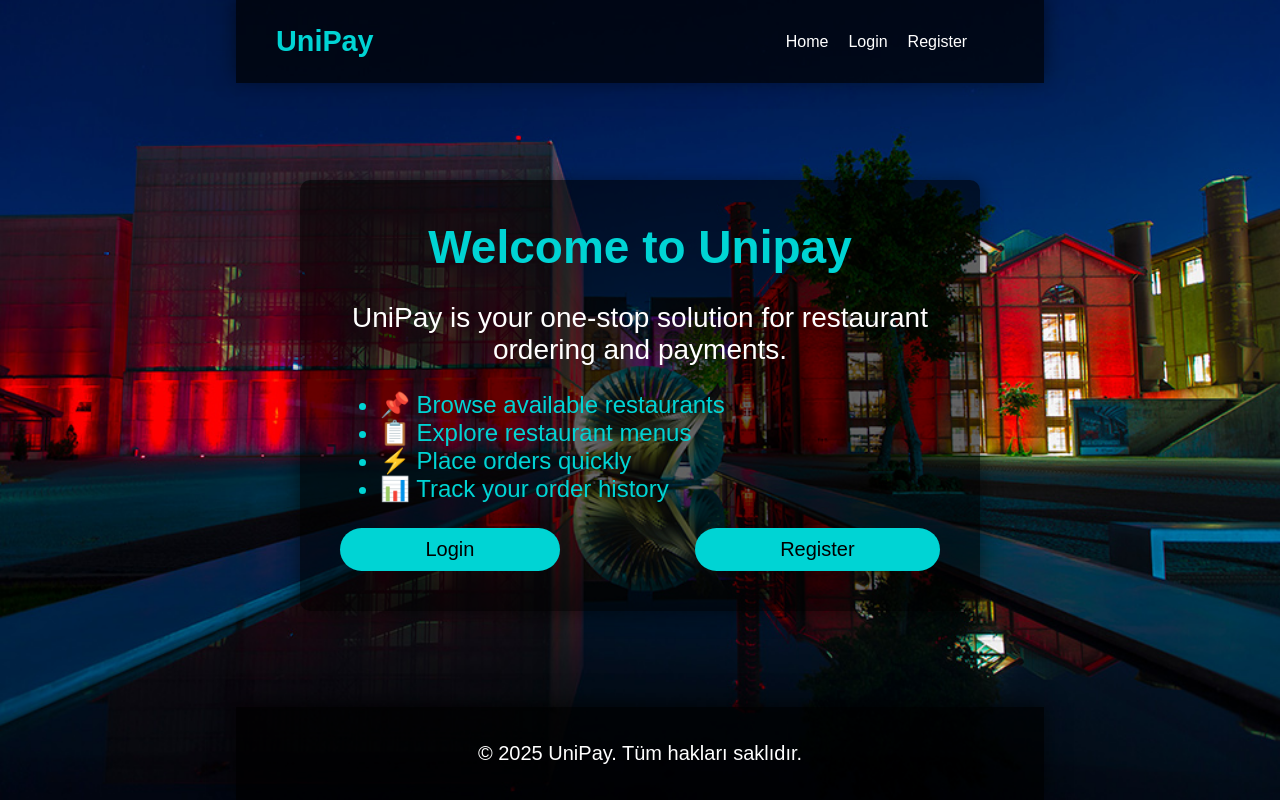
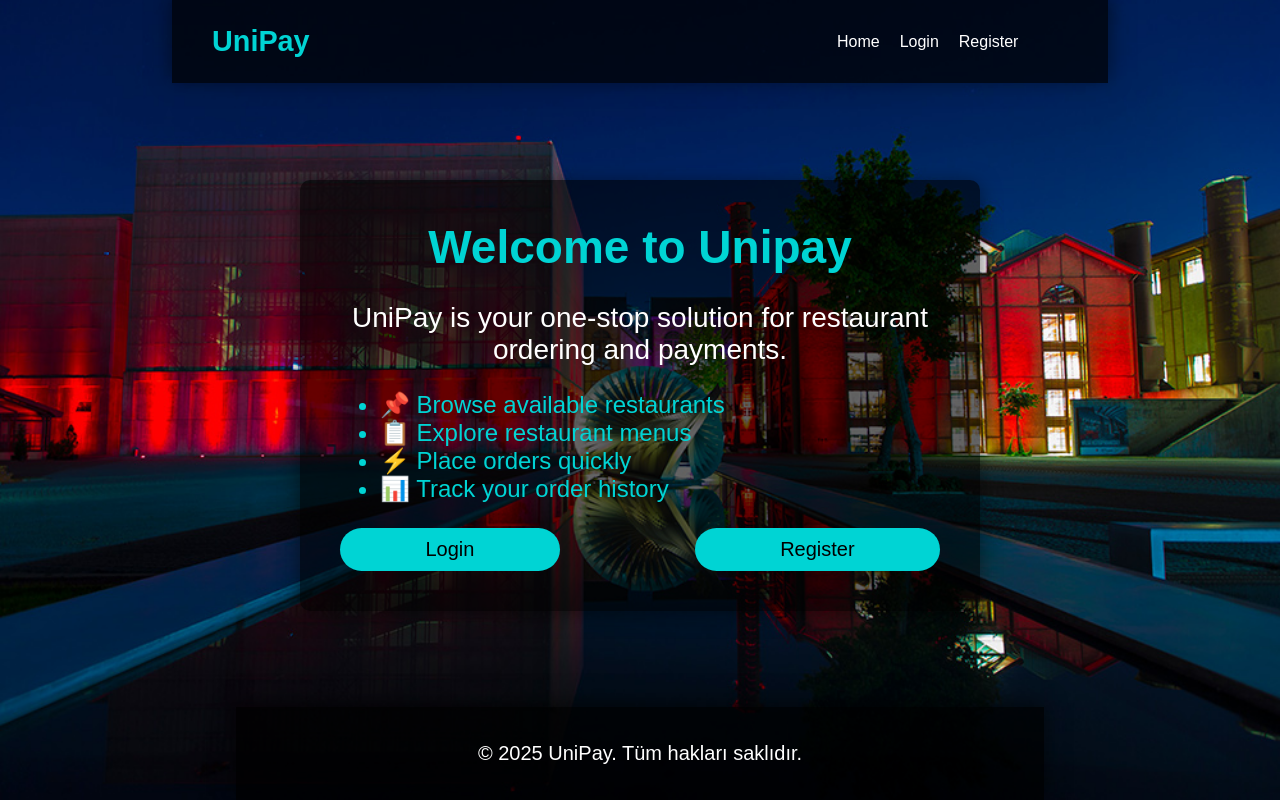
Before and after one commit to mustafaozbalci/unipay-frontend, a React (Create React App) app: page / in a window 1280 px wide. Built offline with nearby package versions, Linux system fonts and the light colour scheme.

Commit message:
navbar genişliği artırıldı

```diff
--- a/src/styles/Navbar.css
+++ b/src/styles/Navbar.css
@@ -5,7 +5,7 @@
     padding: 15px 20px;
     font-size: 16px;
     box-shadow: 0px -4px 20px rgba(0, 0, 0, 0.5);
-    width: 60%;
+    width: 70%;
     margin: 0 auto;
 }
 
```
